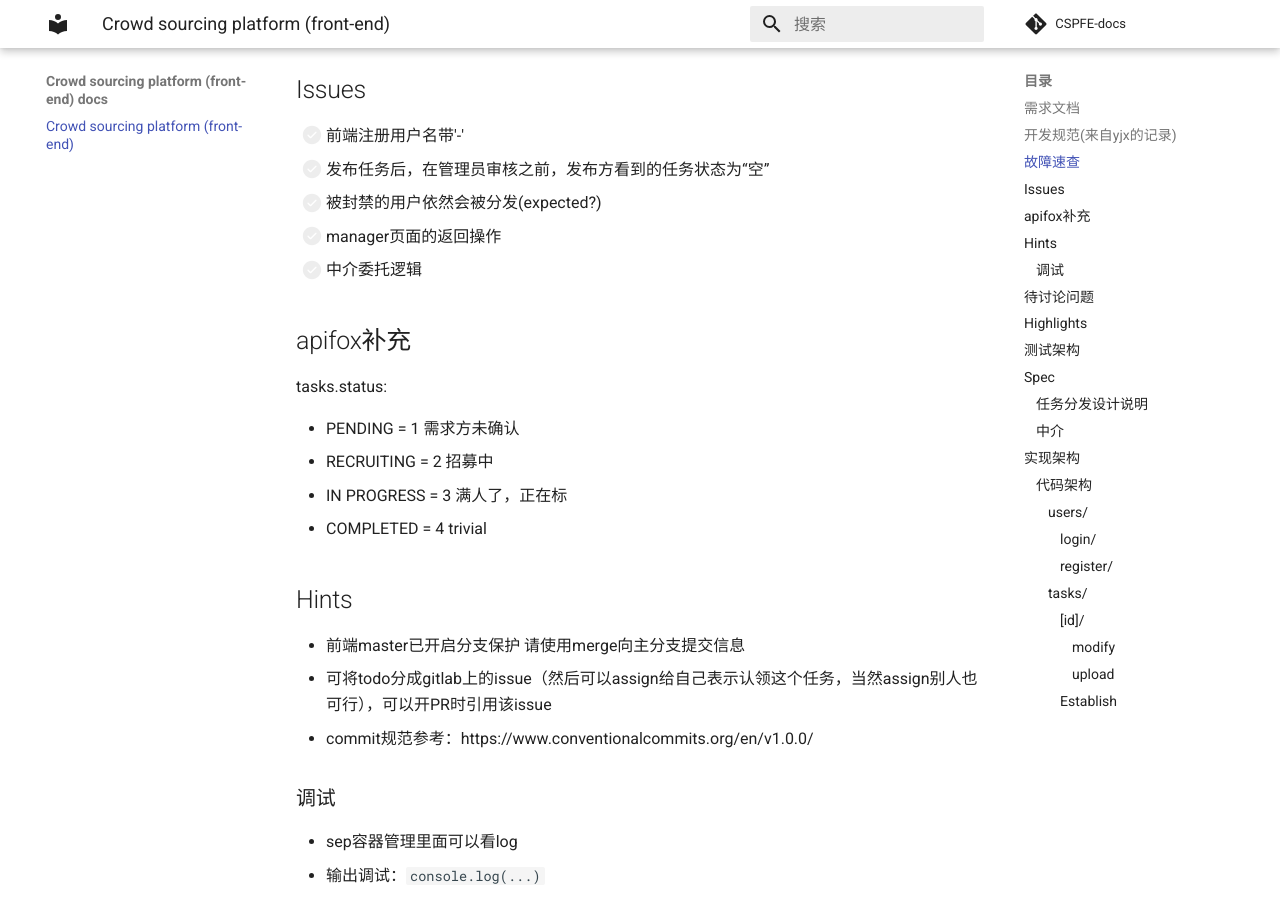
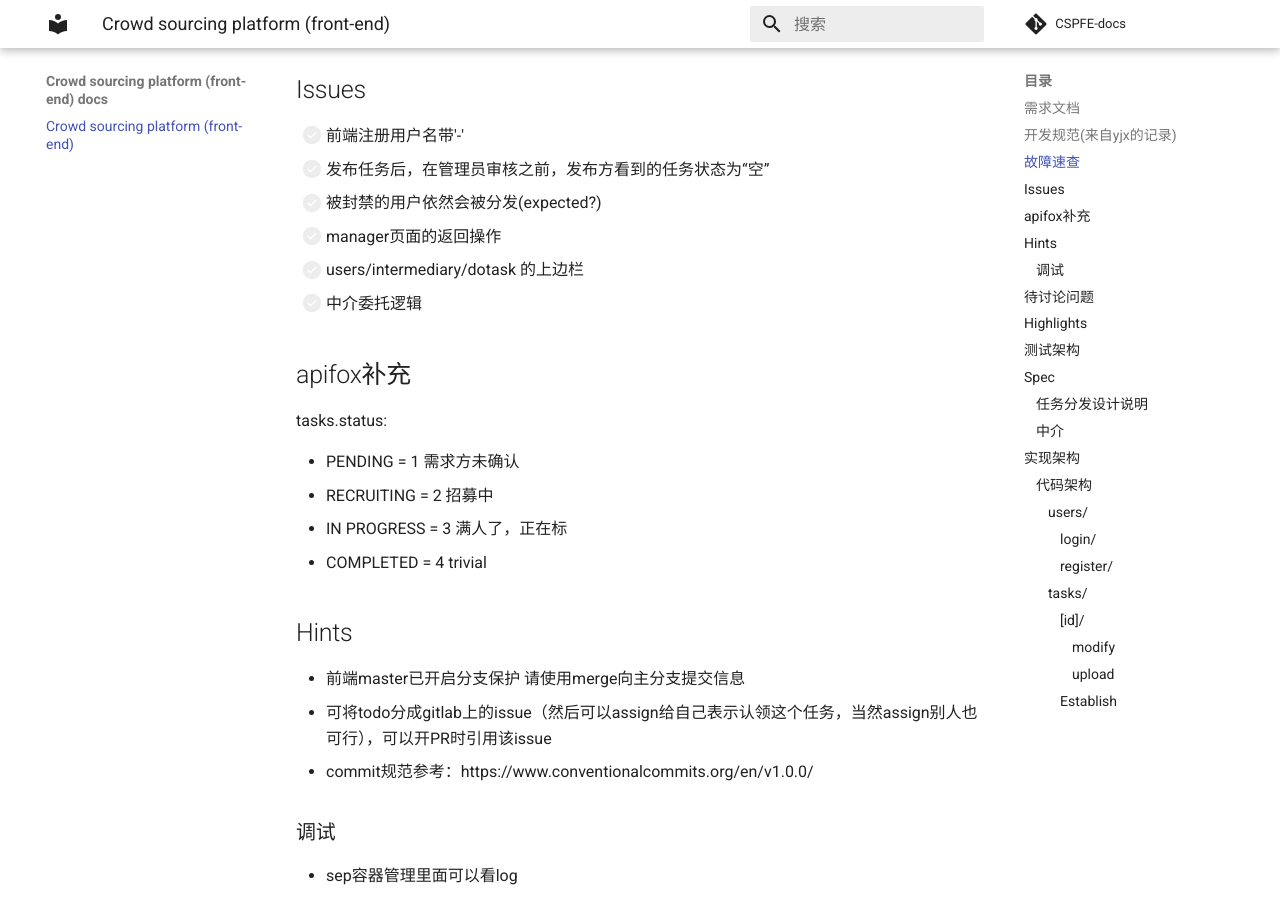
Before and after one commit to syniox/CSFE-docs, an MkDocs documentation site: the page built from docs/index.md, in a window 1280 px wide and 900 px high, scrolled down 643 px. Built offline with MkDocs 1.6.1 and Material for MkDocs 9.7.7, drawn with Linux system fonts in a browser that asks for light colours; comment, search, counter and statistics services are not loaded.

Commit message:
Update index.md

```diff
--- a/docs/index.md
+++ b/docs/index.md
@@ -23,6 +23,7 @@
 - [ ] 发布任务后，在管理员审核之前，发布方看到的任务状态为“空”
 - [ ] 被封禁的用户依然会被分发(expected?)
 - [ ] manager页面的返回操作
+- [ ] users/intermediary/dotask 的上边栏
 - [ ] 中介委托逻辑
 
 ## apifox补充
```
